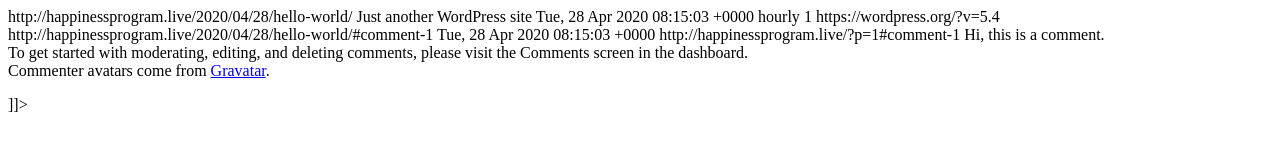
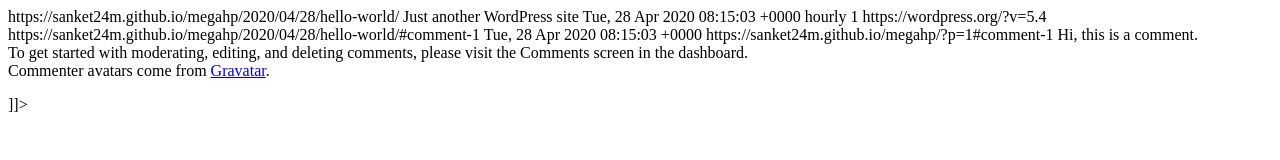
Before and after one commit to Sanket24M/megahp, a plain HTML site: page 2020/04/28/hello-world/feed/index.html in a window 1280 px wide. Drawn offline with Linux system fonts and the light colour scheme.

Commit message:
WP2Static UPDATE 2020/04/28/hello-world/feed/index.html

```diff
--- a/2020/04/28/hello-world/feed/index.html
+++ b/2020/04/28/hello-world/feed/index.html
@@ -8,8 +8,8 @@
 <channel>
 	<title>
 	Comments on: Hello world!	</title>
-	<atom:link href="http://happinessprogram.live/2020/04/28/hello-world/feed/" rel="self" type="application/rss+xml" />
-	<link>http://happinessprogram.live/2020/04/28/hello-world/</link>
+	<atom:link href="https://sanket24m.github.io/megahp/2020/04/28/hello-world/feed/" rel="self" type="application/rss+xml" />
+	<link>https://sanket24m.github.io/megahp/2020/04/28/hello-world/</link>
 	<description>Just another WordPress site</description>
 	<lastBuildDate>Tue, 28 Apr 2020 08:15:03 +0000</lastBuildDate>
 	<sy:updatePeriod>
@@ -20,11 +20,11 @@
 	<item>
 		<title>
 		By: A WordPress Commenter		</title>
-		<link>http://happinessprogram.live/2020/04/28/hello-world/#comment-1</link>
+		<link>https://sanket24m.github.io/megahp/2020/04/28/hello-world/#comment-1</link>
 
 		<dc:creator><![CDATA[A WordPress Commenter]]></dc:creator>
 		<pubDate>Tue, 28 Apr 2020 08:15:03 +0000</pubDate>
-		<guid isPermaLink="false">http://happinessprogram.live/?p=1#comment-1</guid>
+		<guid isPermaLink="false">https://sanket24m.github.io/megahp/?p=1#comment-1</guid>
 
 					<description><![CDATA[Hi, this is a comment.
 To get started with moderating, editing, and deleting comments, please visit the Comments screen in the dashboard.
```
